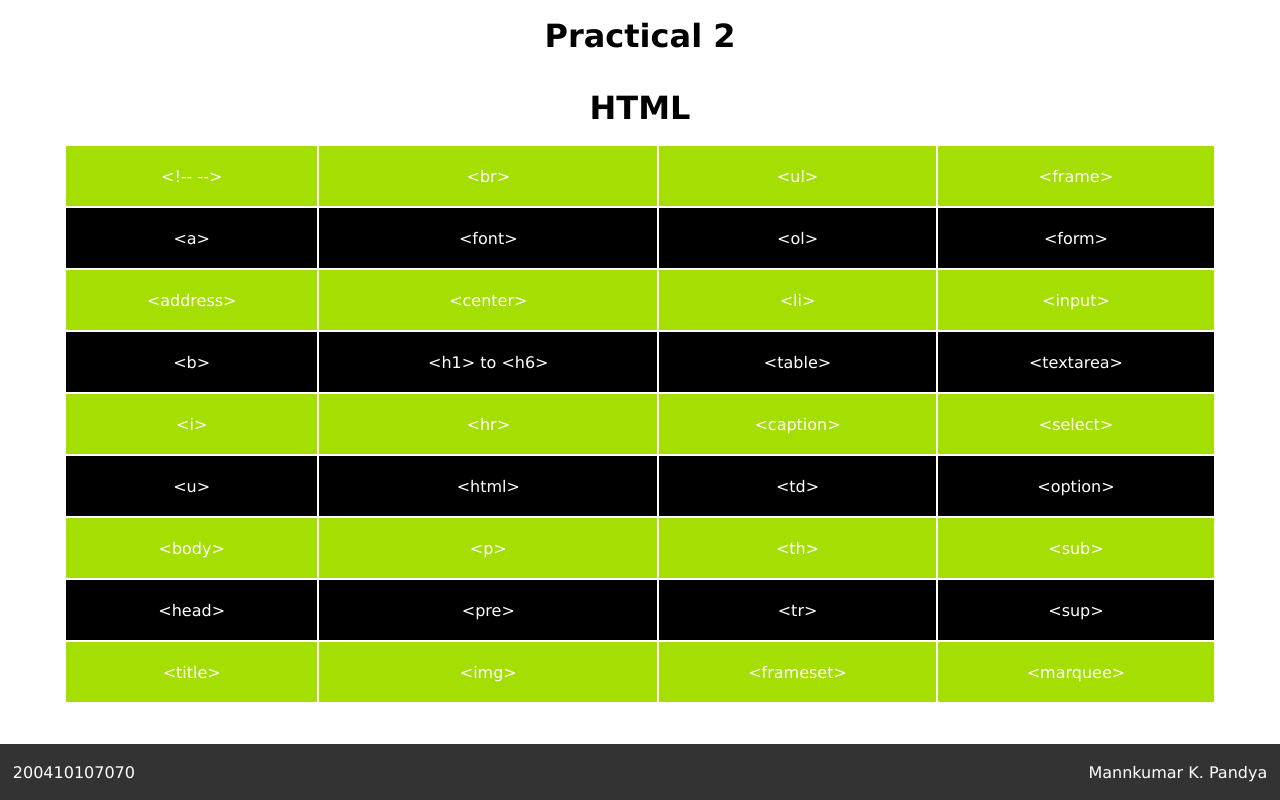
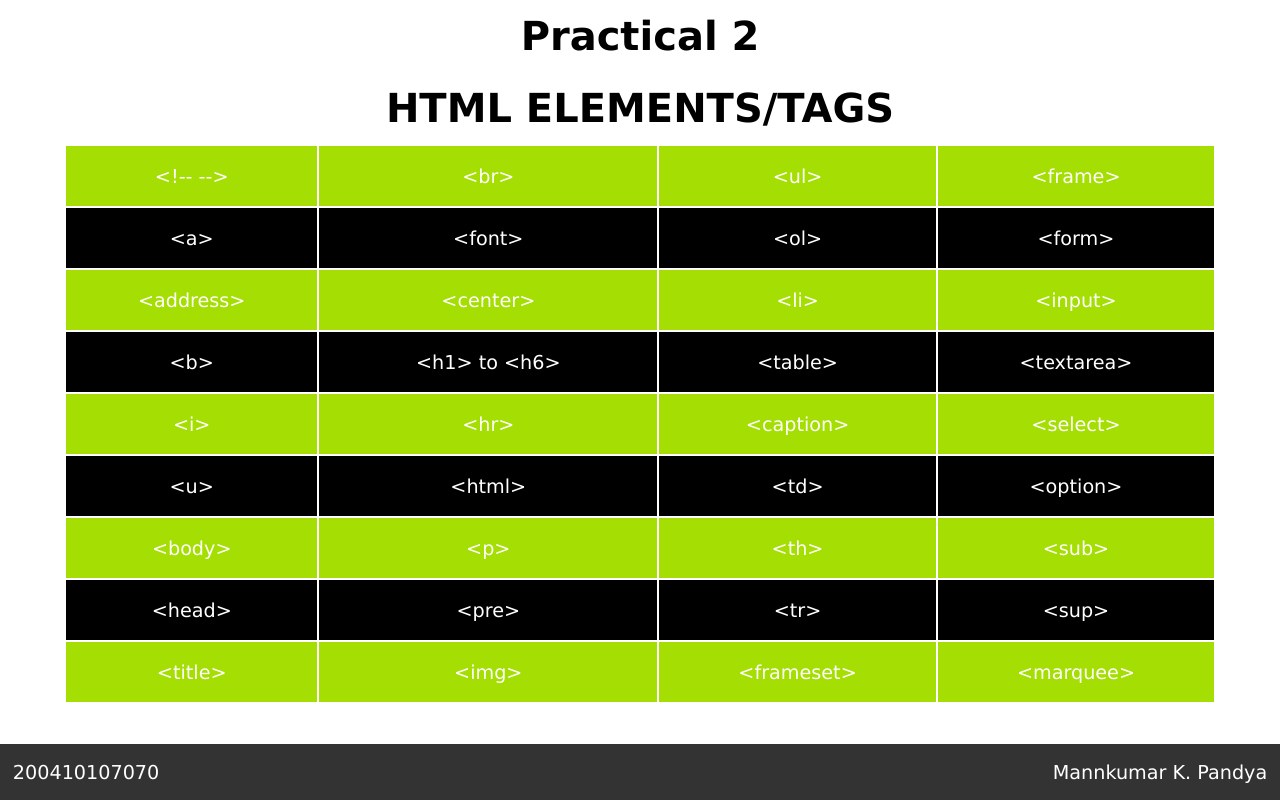
Before and after one commit to Mannkp/HTML-Elements-Tags, a plain HTML site: page index.html in a window 1280 px wide. Drawn offline with Linux system fonts and the light colour scheme.

Commit message:
CSS and some HTML changes.

```diff
--- a/index.html
+++ b/index.html
@@ -5,7 +5,7 @@
     </head>
     <body>
         <h1>Practical 2</h1>
-        <h1>HTML</h1>
+        <h1>HTML ELEMENTS/TAGS</h1>
         <div class="table">
         <table>
             <tbody>
--- a/indexstyle.css
+++ b/indexstyle.css
@@ -7,18 +7,23 @@
 h1 {
     line-height: 9vh;
     text-align: center;
+    font-size: 2.5em;
 }
 
 a:link {
     text-decoration: none;
     color: #fff;
+    font-size: 1.2em;
+    font-weight: 400;
 }
 
 a:hover {
     text-decoration: underline wavy;
+    font-size: 1.2em;
 }
 
 a:visited {
+    font-size: 1.2em;
     color: #fff;
 }
 
@@ -37,10 +42,6 @@ tr:nth-of-type(2n) {
     background-color: #000;
     color: #fff;
 }
-/*
-td>a:link {
-    color: #fff;
-} */
 
 footer {
     color: white;
@@ -56,6 +57,7 @@ footer {
 
 footer p {
     margin: 0px 1vw;
+    font-size: 1.2em;
 }
 
 #fbox {
```
